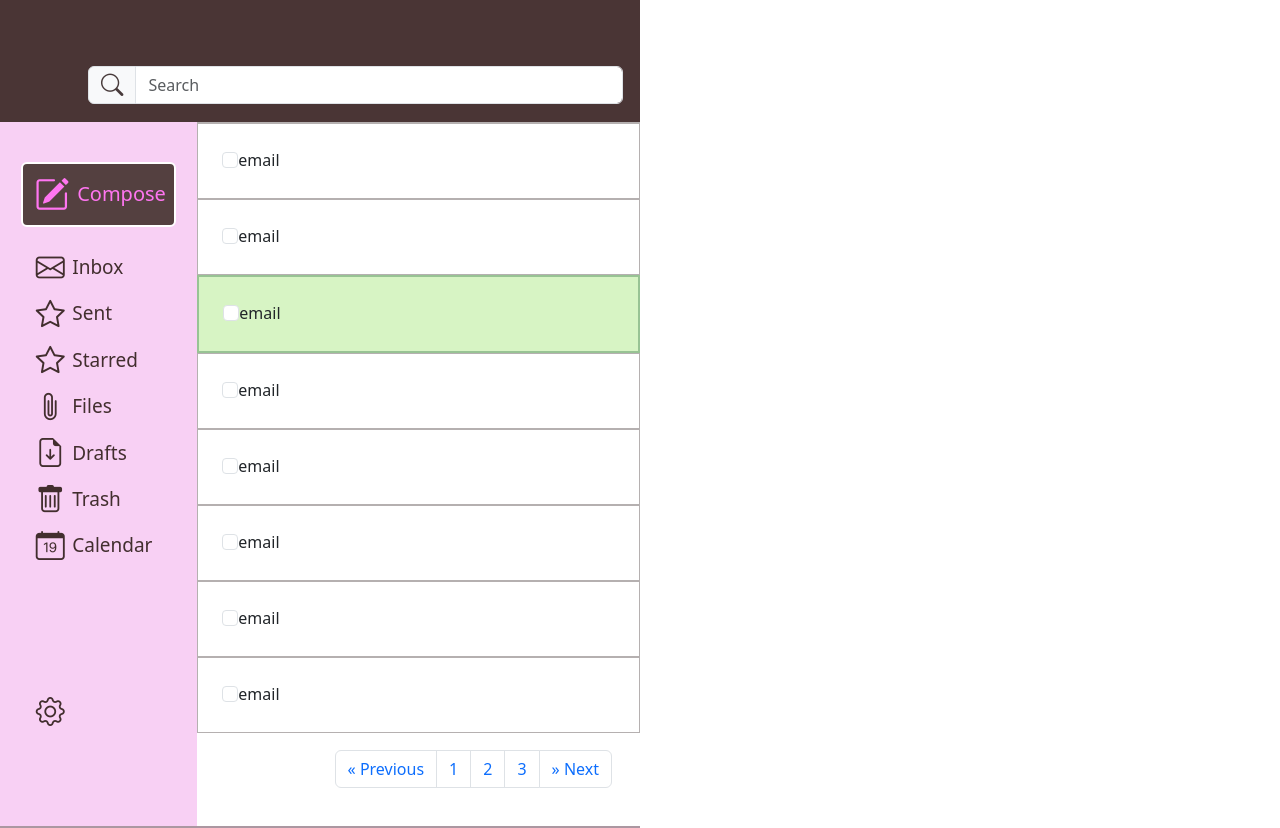
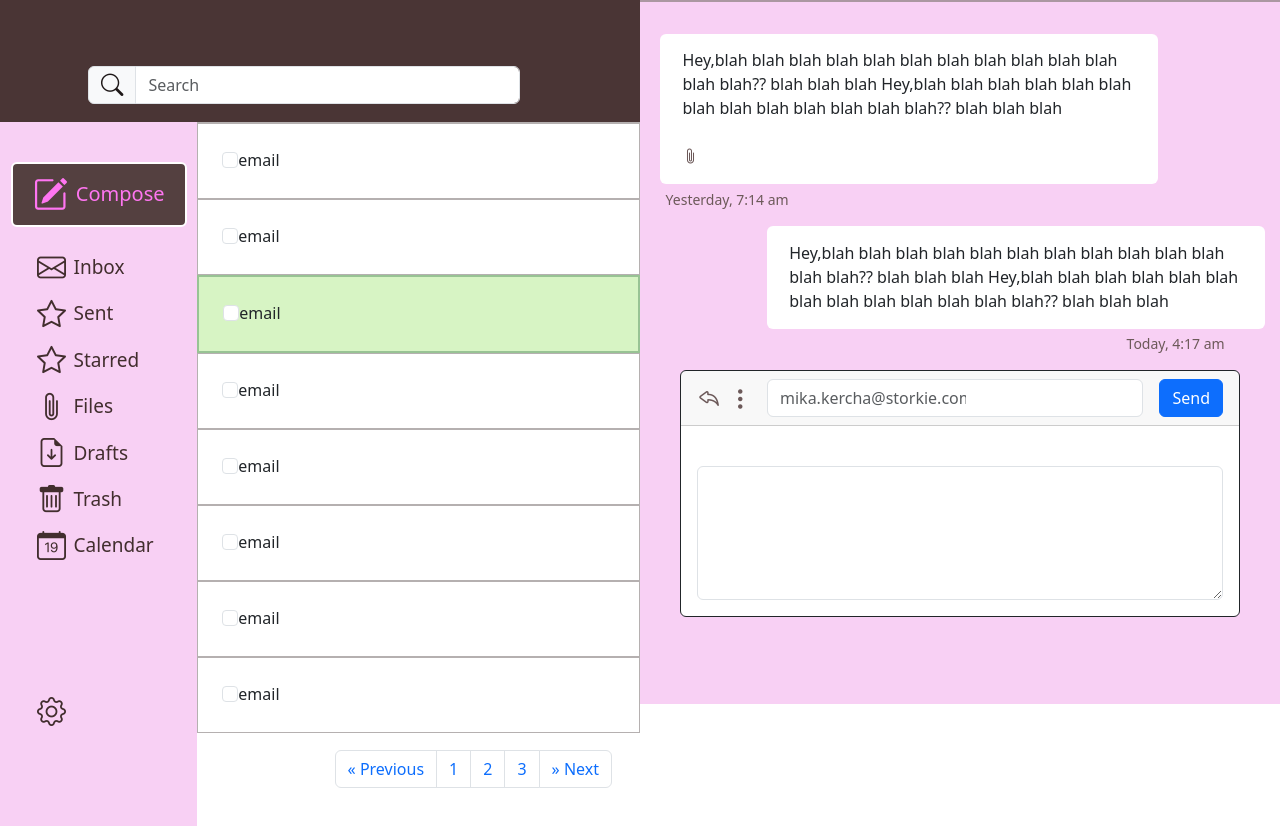
Before and after one commit to bonsaideasea/responsive-email-dnhieu, a plain HTML site: page index.html in a window 1280 px wide. Shown: the top 828 px of the page. Drawn offline with nearby package versions, Linux system fonts and the light colour scheme.

Commit message:
fized the lg col

```diff
--- a/index.html
+++ b/index.html
@@ -31,17 +31,18 @@
                                 <div class="container-fluid">
                                     <!-- navigation icons-->
                                     <i id="hamburger-icon"
-                                        class="bi bi-list position-absolute top-50 start-0 d-flex  d-block d-lg-none"></i>
+                                       class="bi bi-list position-absolute top-50 start-0 d-flex d-block d-lg-none"></i>
                                     <i id="calendar-icon"
-                                        class="bi bi-calendar-date position-absolute top-50 end-0 d-flex  d-block d-lg-none"></i>
+                                       class="bi bi-calendar-date position-absolute top-50 end-0 d-flex d-block d-lg-none"></i>
                                     <i id="nav-compose-icon"
-                                        class="bi bi-pencil-square position-absolute top-50 end-0 d-flex d-block d-lg-none"></i>
-                                    <h5
-                                        class="d-md-none d-lg-block d-lg-none d-xl-block d-xl-none justify-content-center align-items-end mt-5 d-flex">
+                                       class="bi bi-pencil-square position-absolute top-50 end-0 d-flex d-block d-lg-none"></i>
+                                    <h5 class="d-md-none d-lg-block d-lg-none d-xl-block d-xl-none justify-content-center align-items-end mt-5 d-flex">
                                         Inbox</h5>
-                                    <!-- search bar visible only on md+ screen-->
-                                    <div id="search-bar"
-                                        class="col-md-9 col-lg-11 d-none d-md-block mt-5 d-flex justify-content-lg-between">
+                                </div>
+                                <!-- search bar visible only on md+ screen-->
+                                <div class="container-fluid">
+                                    <div id="search-bar">
+                                         <div class="col-md-9 col-lg-10 d-none d-md-block mt-5 d-flex justify-content-l">
                                         <div class="input-group">
                                             <span id="md-search-icon" class="bi bi-search input-group-text"></span>
                                             <input class="form-control me-2 rounded-right" type="search"
@@ -53,81 +54,82 @@
                     </div>
                     <!--setting up Col 1 & 2 under navbar-->
                     <div class="row">
-                        <!--Column 1 (visible only on lg+) displaying side nav-->
+                        <!--Column 1 (visible only on lg+) // displays the side nav-->
                         <div class="col-lg-4 d-none d-lg-block d-flex">
                             <div class="container-fluid">
                                 <div class="row">
                                     <div class="col d-flex align-items-center flex-column" id="lg-list">
-                                        <!--compose button-->
                                         <div>
+                                            <!--compose button-->
                                             <button type="button" class="btn btn-info">
                                                 <span class="bi bi-pencil-square d-inline-flex">
-                                                    <p class="compose">Compose</p>
+                                                    <p class="compose d-flex d-none d-xl-block">Compose</p>
                                                 </span>
                                             </button>
                                             <!--side navigation-->
                                             <div class="row">
-                                                <div class="col d-flex justify-content-start">
+                                                <div class="col d-flex justify-content-lg-center justify-content-xl-start">
                                                     <span class="bi bi-envelope d-flex align-items-center"
                                                         id="first-sidenav-icon">
-                                                        <span id="sidenav-text">Inbox</span>
+                                                        <span class="sidenav-text d-flex d-none d-xl-block">Inbox</span>
                                                     </span>
                                                 </div>
                                             </div>
                                             <div class="row">
-                                                <div class="col d-flex justify-content-start">
+                                                <div class="col d-flex justify-content-lg-center justify-content-xl-start">
                                                     <span class="bi bi-star d-flex align-items-center"
                                                         id="sidenav-icon">
-                                                        <span id="sidenav-text">Sent</span>
+                                                        <span class="sidenav-text d-flex d-none d-xl-block">Sent</span>
                                                     </span>
                                                 </div>
                                             </div>
                                             <div class="row">
-                                                <div class="col d-flex justify-content-start">
+                                                <div class="col d-flex justify-content-lg-center justify-content-xl-start">
                                                     <span class="bi bi-star d-flex align-items-center"
                                                         id="sidenav-icon">
-                                                        <span id="sidenav-text">Starred</span>
+                                                        <span class="sidenav-text d-flex d-none d-xl-block">Starred</span>
                                                     </span>
                                                 </div>
                                             </div>
                                             <div class="row">
-                                                <div class="col d-flex justify-content-start">
+                                                <div class="col d-flex justify-content-lg-center justify-content-xl-start">
                                                     <span class="bi bi-paperclip d-flex align-items-center"
                                                         id="sidenav-icon">
-                                                        <span id="sidenav-text">Files</span>
+                                                        <span class="sidenav-text d-flex d-none d-xl-block">Files</span>
                                                     </span>
                                                 </div>
                                             </div>
                                             <div class="row">
-                                                <div class="col d-flex justify-content-start">
+                                                <div class="col d-flex justify-content-lg-center justify-content-xl-start">
                                                     <span
                                                         class="bi bi-file-earmark-arrow-down d-flex align-items-center"
                                                         id="sidenav-icon">
-                                                        <span id="sidenav-text">Drafts</span>
+                                                        <span class="sidenav-text d-flex d-none d-xl-block">Drafts</span>
                                                     </span>
                                                 </div>
                                             </div>
                                             <div class="row">
-                                                <div class="col d-flex justify-content-start">
+                                                <div class="col d-flex justify-content-lg-center justify-content-xl-start">
                                                     <span class="bi bi-trash d-flex align-items-center"
                                                         id="sidenav-icon">
-                                                        <span id="sidenav-text">Trash</span>
+                                                        <span class="sidenav-text d-flex d-none d-xl-block">Trash</span>
                                                     </span>
                                                 </div>
                                             </div>
                                             <div class="row">
-                                                <div class="col d-flex justify-content-start">
+                                                <div class="col d-flex justify-content-lg-center justify-content-xl-start">
                                                     <span class="bi bi-calendar-date d-flex align-items-center"
                                                         id="sidenav-icon">
-                                                        <span id="sidenav-text">Calendar</span>
+                                                        <span class="sidenav-text d-flex d-none d-xl-block">Calendar</span>
                                                     </span>
                                                 </div>
                                             </div>
                                             <br><br><br><br><br>
                                             <div class="row">
-                                                <div class="col d-flex justify-content-start">
+                                                <div class="col d-flex justify-content-lg-center justify-content-xl-start">
                                                     <span class="bi bi-gear d-flex align-items-center"
-                                                        id="sidenav-icon"></span>
+                                                        id="sidenav-icon">
+                                                    </span>
                                                 </div>
                                             </div>
                                         </div>
@@ -135,8 +137,8 @@
                                 </div>
                             </div>
                         </div>
-                        <!--Column 2 (always visible) displaying all emails-->
-                        <div class="row col-md-5 col-lg-8 order-1">
+                        <!--Column 2 (always visible) // displays all emails-->
+                        <div class="row col-md-5 col-lg-8">
                             <!--search bar for xs&sm screen-->
                             <div class="justify-content-center d-md-none d-xxl-block d-xxl-none p-2 ">
                                 <div class="input-group">
@@ -196,7 +198,7 @@
                                         <label class="form-check-label" for="defaultCheck1">email</label>
                                     </div>
                                 </div>
-                                <!--pagination-->
+                                <!--pagination at the bottom-->
                                 <nav class="email-navbar">
                                     <ul class="pagination justify-content-end mt-3">
                                         <li class="page-item">
@@ -218,12 +220,12 @@
                                 </nav>
                             </div>
                         </div>
-                    </div
-                </div>
-            </div>
-        <!--this will hold Column 3 (visible only on md+) displaying clicked email content-->
-        <!--Column 3-->
-            <div class="col-md-7 col-lg-auto col-xl-auto d-none d-sm-block d-sm-none d-md-block mh-100" id="chat-box">
+                      </div>
+                  </div>
+              </div>
+       <!--this holds Column 3 (visible only on md+) // displays clicked email content-->
+            <!--Column 3-->
+            <div class="col-md-7 col-lg-7 col-xl-6 d-none d-sm-block d-sm-none d-md-block mh-100 g-0" id="chat-box">
                 <div class="container-fluid g-0">
                         <!--previous messages exchanged-->
                         <div class="row justify-content-start">
--- a/styles.css
+++ b/styles.css
@@ -34,6 +34,7 @@
     margin-right: 0.75em;
     color: #E086EF;
     font-size: 40px;
+    margin-top: 3px;
 }
 
 #hamburger-icon:hover{
@@ -41,7 +42,7 @@
 }
 
 #calendar-icon {
-    margin-top: 1px;
+    margin-top: 4.5px;
     margin-right: 4.7rem;
     font-size: 32px;
     color: #E086EF;
@@ -54,8 +55,8 @@
 #nav-compose-icon {
     font-size: 35px;
     color: #E086EF;
-    margin-right: 1.5rem;
-    margin-top: -7.5px;
+    margin-right: 1rem;
+    margin-top: -4.5px;
 }
 
 #nav-compose-icon {
@@ -79,9 +80,14 @@
 }
 
 #md-search-icon {
-    color: #483B3B;
+    color: #1e1818;
     font-size: 1.4em;
 }
+
+#md-search-icon:hover {
+    cursor: pointer;
+}
+
 #ss-search-text {
     margin-left: 2em;
     font-size: 17px;
@@ -195,17 +201,19 @@ h5 {
     border: 2px solid #fff;
     color:#FF75F1;
     font-size: 19px;
-     padding-left: 5px;
     padding-top:5px;
     height: 65px;
-     width: 155px;
     margin-top: 40px;
+    width: 100%;
+    min-width: 60px;
+    max-width: 180px;
 }
 
 .bi-pencil-square{
     font-size:35px;
     padding-top: 8px;
-    padding-left: 6px;
+    padding-left: 8px;
+    padding-right: 8px;
 }
 
 .compose {
@@ -217,7 +225,6 @@ h5 {
 
 #first-sidenav-icon {
     font-size: 29px;
-    padding-left: 0.5em;
     padding-top: 0.9em;
     color: #422E2E;
 }
@@ -228,24 +235,28 @@ h5 {
 
 #sidenav-icon {
     font-size: 29px;
-    padding-left: 0.5em;
     padding-top: 0.6em;
     color: #422E2E;
+}
+
+@media (min-width: 1200px) {
+    #sidenav-icon, #first-sidenav-icon, #last-sidenav-icon {
+        padding-left: 0.9em;
+    }
 }
 
 #sidenav-icon:hover {
     cursor: pointer;
 }
 
-#sidenav-text {
+.sidenav-text {
     font-size: 19px;
     padding-left: 0.4em;
     color: #422E2E;
 }
 
-#last-sidenav-icon {
+.last-sidenav-icon {
     font-size: 30px;
-    padding-left: 0.5em;
     padding-top: 0.6em;
     color: #857C7C;
     color: #422E2E;
```
Lines whose indentation alone changed are shown as unchanged.
